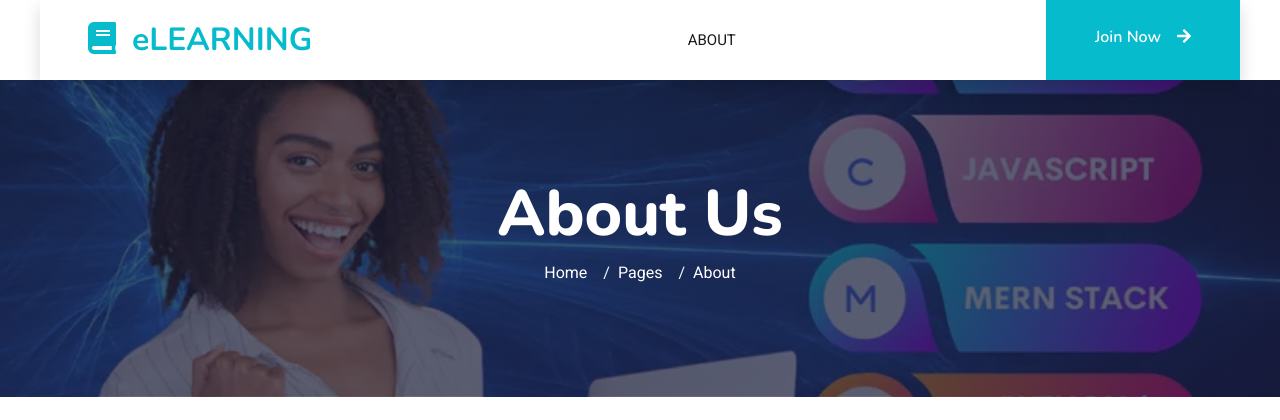
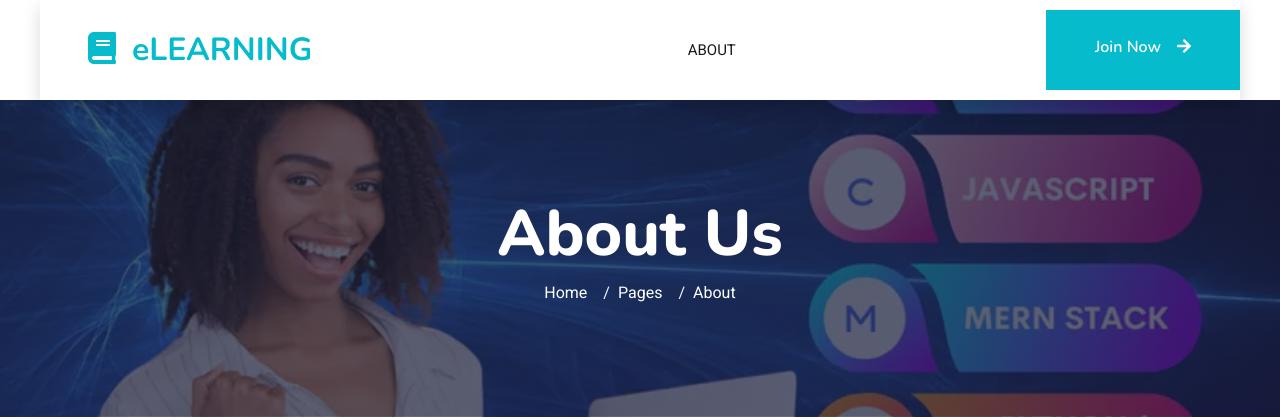
Before and after one commit to Nickmutembei/va-help, a PHP site: page /about.html in a window 1280 px wide. Shown: the top 420 px of the page. Run offline with PHP 8.4, Linux system fonts and the light colour scheme; some libraries are stand-ins or nearby versions.

Commit message:
style.css

```diff
--- a/css/style.css
+++ b/css/style.css
@@ -97,7 +97,7 @@ body {
     max-width: var(--content-max-width);
     margin: 0 auto;
     padding: 0 var(--side-margin);
-    height: 80px; /* Increased from implicit 75px */
+    height: 100px; /* Increased from implicit 75px */
 }
 
 .navbar-light .navbar-brand,
```
